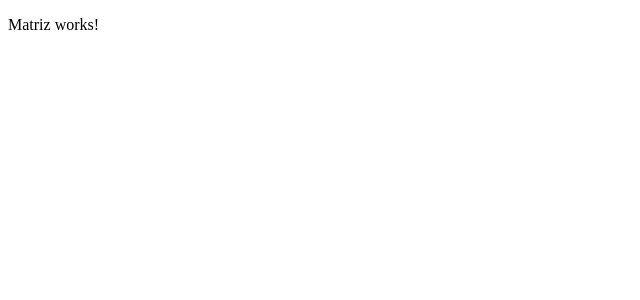
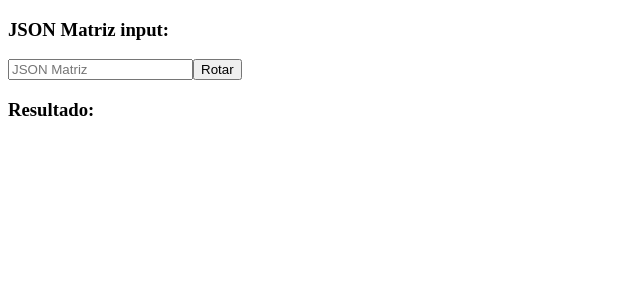
Before and after one commit to julio-1610/test-gotogroup, an Angular app: page / in a window 1280 px wide. Shown: the top 300 px of the page, without its empty margins (0-640 px from the left). Built offline with nearby package versions, Linux system fonts and the light colour scheme.

Commit message:
Implementación base de HTML y botón muestra el string de jsonMatriz en un div

```diff
--- a/src/app/app.module.ts
+++ b/src/app/app.module.ts
@@ -1,5 +1,6 @@
 import { NgModule } from '@angular/core';
 import { BrowserModule } from '@angular/platform-browser';
+import { FormsModule } from '@angular/forms';
 
 import { AppComponent } from './app.component';
 import { MatrizComponent } from './components/matriz/matriz.component';
@@ -10,7 +11,8 @@ import { MatrizComponent } from './components/matriz/matriz.component';
     MatrizComponent
   ],
   imports: [
-    BrowserModule
+    BrowserModule,
+    FormsModule
   ],
   providers: [],
   bootstrap: [AppComponent]
--- a/src/app/components/matriz/matriz.component.html
+++ b/src/app/components/matriz/matriz.component.html
@@ -1 +1,7 @@
-<p>Matriz works!</p>
+<div>
+  <h3>JSON Matriz input:</h3>
+  <input type="text" [(ngModel)]="jsonMatriz" placeholder="JSON Matriz">
+  <button (click)="rotarMatriz()">Rotar</button>
+  <h3>Resultado:</h3>
+  <div *ngIf="matrizRotada">{{ matrizRotada }}</div>
+</div>
--- a/src/app/components/matriz/matriz.component.ts
+++ b/src/app/components/matriz/matriz.component.ts
@@ -3,8 +3,16 @@ import { Component } from '@angular/core';
 @Component({
   selector: 'app-matriz',
   templateUrl: './matriz.component.html',
-  styleUrls: ['./matriz.component.css']
+  styleUrls: ['./matriz.component.css'],
+  standalone: false,
 })
 export class MatrizComponent {
+  jsonMatriz: string = '';
+  matrizRotada: string = '';
 
+  rotarMatriz() {
+    if (this.jsonMatriz) {
+      this.matrizRotada = this.jsonMatriz;
+    }
+  }
 }
```
